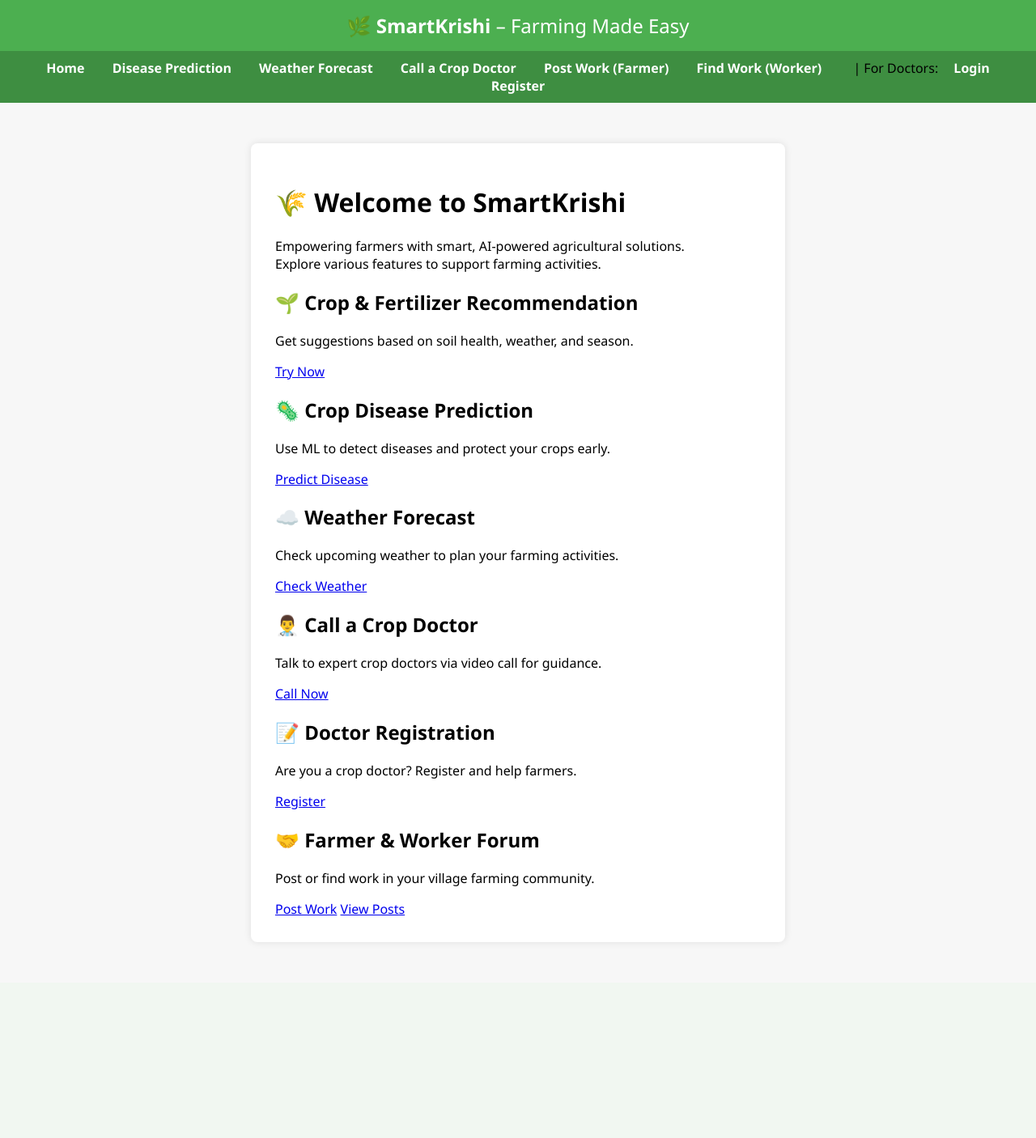
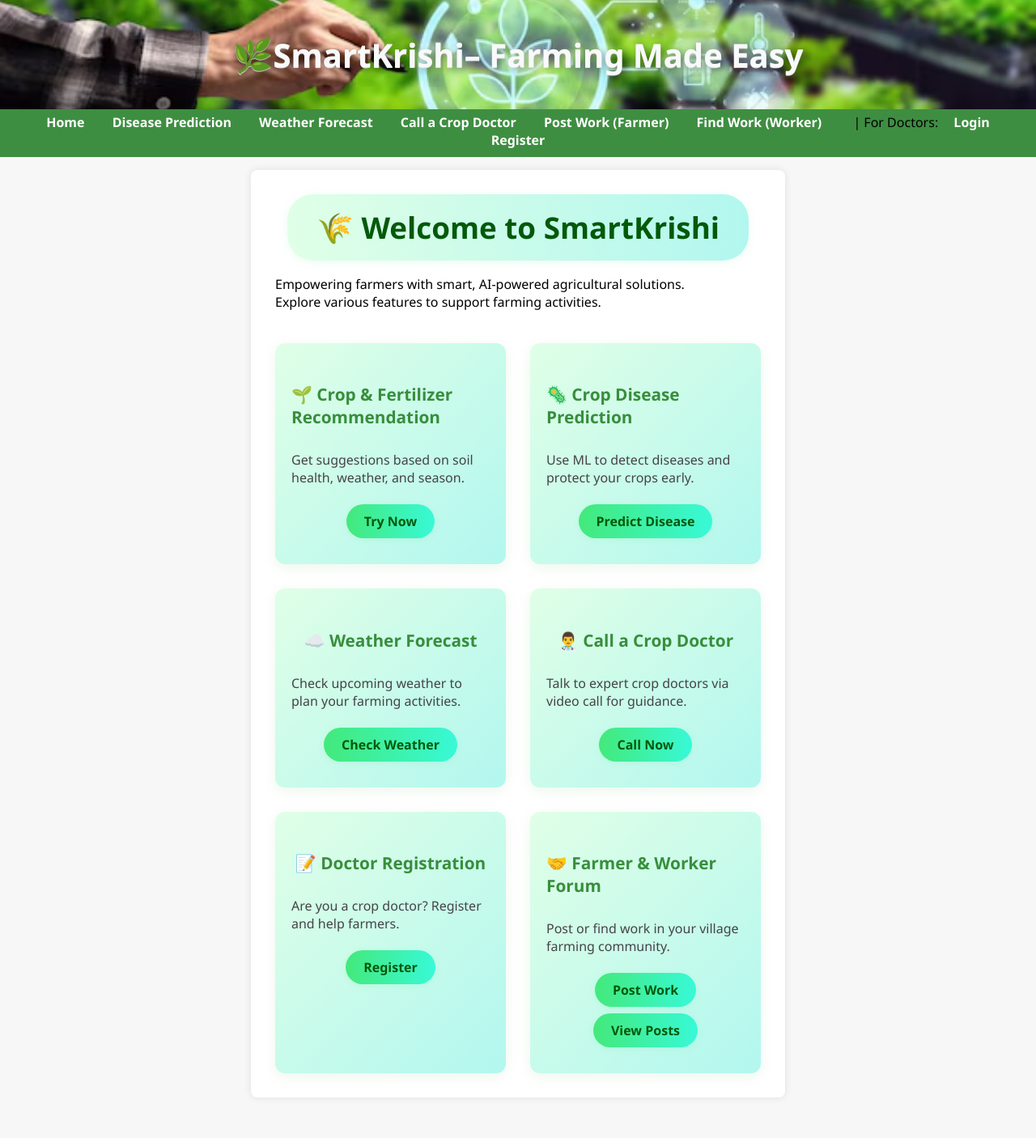
Before and after one commit to sakshimote20/SmartKrishi, a Django app: page / in a window 1280 px wide. Shown: the whole page at 81% size. Before the commit the page ends 1164 px from the top, so only its background shows below. Run offline with Django 4.2, Linux system fonts and the light colour scheme.

Commit message:
heading and home page
change in css

```diff
--- a/smartkrishi/smartkrishi_app/static/smartkrishi_app/css/style.css
+++ b/smartkrishi/smartkrishi_app/static/smartkrishi_app/css/style.css
@@ -1,19 +1,109 @@
+.home-main h1 {
+  display: block;
+  background: linear-gradient(90deg, #e0ffe7 0%, #b2f7ef 100%);
+  color: #03590a;
+  padding: 16px 36px;
+  border-radius: 32px;
+  box-shadow: 0 2px 12px rgba(67,233,123,0.10);
+  font-size: 2.3em;
+  margin: 0 auto 18px auto;
+  width: fit-content;
+  text-align: center;
+}
+# Home Page Styles
+.home-main {
+  max-width: 1100px;
+  margin: 0 auto;
+  padding: 30px 20px;
+  text-align: center;
+}
+
+.features-grid {
+  display: grid;
+  grid-template-columns: repeat(auto-fit, minmax(260px, 1fr));
+  gap: 30px;
+  margin-top: 40px;
+}
+
+.feature-card {
+  background: linear-gradient(135deg, #e0ffe7 0%, #b2f7ef 100%);
+  border-radius: 12px;
+  box-shadow: 0 4px 16px rgba(76,175,80,0.10);
+  padding: 32px 20px 28px 20px;
+  display: flex;
+  flex-direction: column;
+  align-items: center;
+  transition: transform 0.2s, box-shadow 0.2s;
+}
+.feature-card:hover {
+  transform: translateY(-6px) scale(1.03);
+  box-shadow: 0 8px 24px rgba(76,175,80,0.18);
+}
+.feature-card h2 {
+  margin-bottom: 12px;
+  color: #388e3c;
+  font-size: 1.3em;
+}
+.feature-card p {
+  color: #444;
+  margin-bottom: 18px;
+}
+.btn {
+  display: inline-block;
+  background: linear-gradient(90deg, #43e97b 0%, #38f9d7 100%);
+  color: #03590a;
+  font-weight: bold;
+  padding: 10px 22px;
+  border-radius: 25px;
+  text-decoration: none;
+  margin: 4px 6px;
+  box-shadow: 0 2px 8px rgba(67,233,123,0.10);
+  transition: background 0.2s, color 0.2s, box-shadow 0.2s;
+}
+.btn:hover {
+  background: linear-gradient(90deg, #38f9d7 0%, #43e97b 100%);
+  color: #fff;
+  box-shadow: 0 4px 16px rgba(67,233,123,0.18);
+}
 body {
   font-family: 'Segoe UI', sans-serif;
   margin: 0;
   background: #f7f7f7;
+  padding-top: 160px; /* header + nav height */
 }
 header {
   background-color: #4CAF50;
-  color: white;
-  padding: 15px;
+  color: #f8f9fa !important;
+  text-shadow: 3px 3px 10px rgba(0,0,0,0.4), 0 1px 0 #fff;
+  padding: 40px 15px;
+  min-height: 130px;
+  display: flex;
+  align-items: center;
+  justify-content: center;
   text-align: center;
-  font-size: 24px;
+  font-size: 40px;
+  font-weight: bold;
+  background-image: url('/static/smartkrishi_app/css/smartkrishi.avif');
+  background-size: cover;
+  background-position: center;
+  background-repeat: no-repeat;
+  position: fixed;
+  top: 0;
+  left: 0;
+  width: 100vw;
+  z-index: 1000;
+  box-sizing: border-box;
 }
 nav {
   background-color: #3e8e41;
   padding: 10px;
   text-align: center;
+  position: fixed;
+  top: 130px;
+  left: 0;
+  width: 100vw;
+  z-index: 999;
+  box-sizing: border-box;
 }
 nav a {
   color: white;
```
Also changed, not shown: smartkrishi/smartkrishi_app/static/smartkrishi_app/css/smartkrishi.avif (added).
